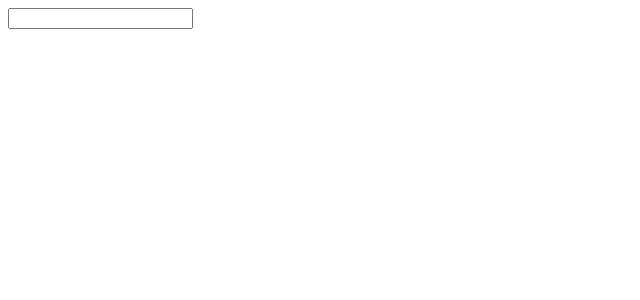
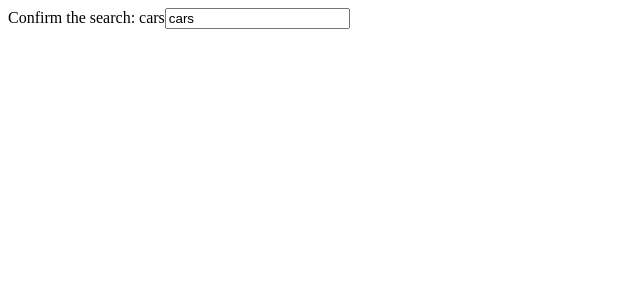
Before and after one commit to cespirandelli/Modern-React-with-Redux_Stephen_Grinder_Udemy, a React (Create React App) app in the folder Pics project/pics/: page / in a window 1280 px wide. Shown: the top 300 px of the page, without its empty margins (0-640 px from the left). Built offline with nearby package versions, Linux system fonts and the light colour scheme.

Commit message:
Update SearchBar.js

```diff
--- a/Pics project/pics/src/components/SearchBar.js
+++ b/Pics project/pics/src/components/SearchBar.js
@@ -1,13 +1,24 @@
-function SearchBar() {
+import { useState } from "react";
+
+function SearchBar({ onSubmit }) {
+  const [term, setTerm] = useState("cars");
+
   const handleFormSubmit = (event) => {
     event.preventDefault();
-    console.log("I need to tell the parent about some data!");
+    onSubmit("asdf");
+  };
+
+  const handleChange = (event) => {
+    setTerm(event.target.value.replace(/[a-z]/, ""));
+    // the code above, determines that the input cannot be lowercase letter.
   };
 
   return (
     <div>
       <form onSubmit={handleFormSubmit}>
-        <input name="search bar" />
+        Confirm the search: {term}
+        <input value={term} onChange={handleChange} name="search bar" />
+        {term.length < 3 && " Term must be longer then 3!"}
       </form>
     </div>
   );
```
